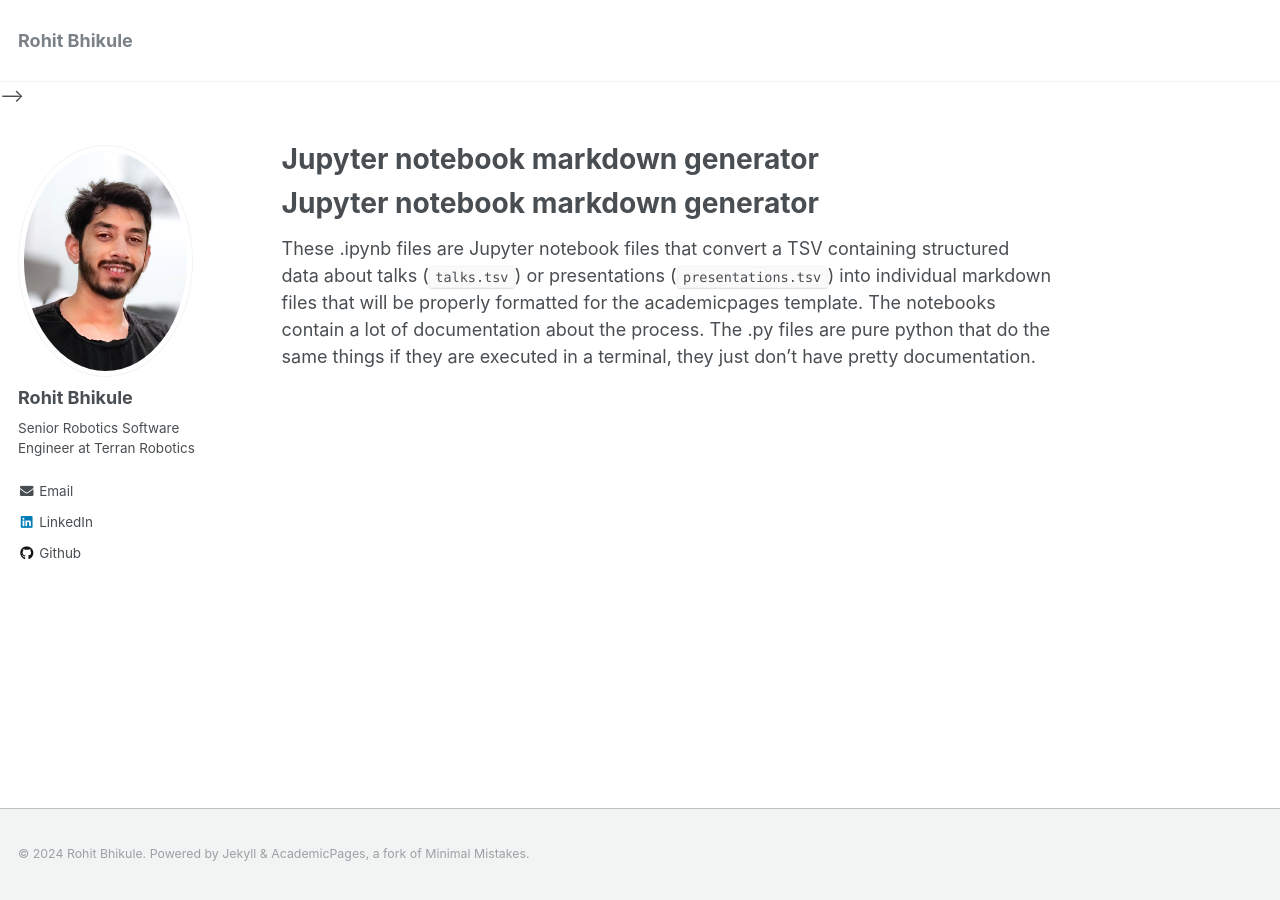
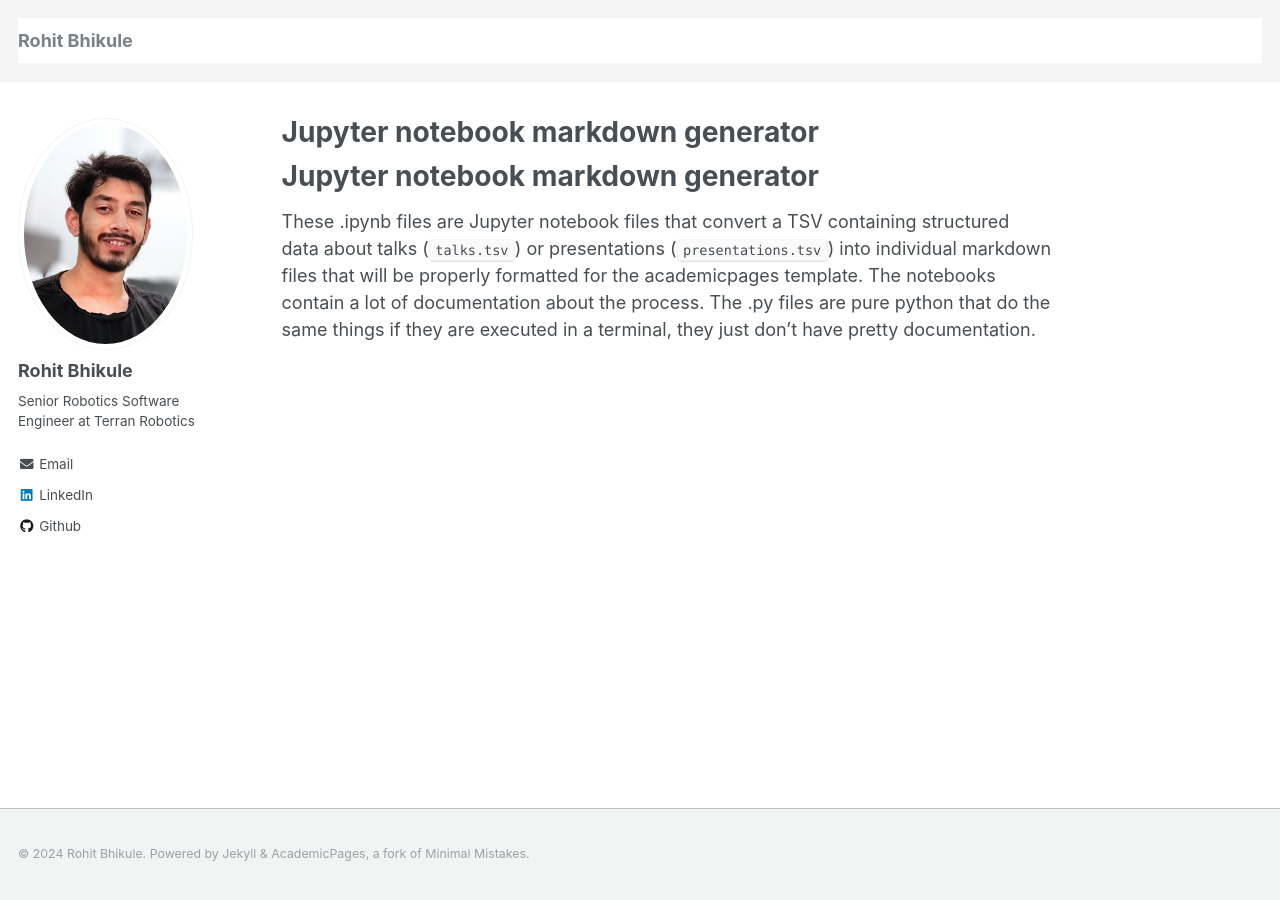
Before and after one commit to rohiitb/rohiitb.github.io, a Jekyll site: the page built from markdown_generator/readme.md, in a window 1280 px wide. Built offline with Jekyll 4.4.1, drawn with Linux system fonts in a browser that asks for light colours; our own code applies the rules of GitHub Pages for plain Markdown files.

Commit message:
masthead background color

```diff
--- a/_layouts/default.html
+++ b/_layouts/default.html
@@ -11,8 +11,8 @@
 
   <body>
 
-    <!-- {% include browser-upgrade.html %}
-    {% include masthead.html %} -->
+    {% include browser-upgrade.html %}
+    {% include masthead.html %}
 
     {{ content }}
 
--- a/_sass/_masthead.scss
+++ b/_sass/_masthead.scss
@@ -5,6 +5,7 @@
 .masthead {
   position: relative;
   border-bottom: 1px solid $border-color;
+  background-color: #f5f5f5;
   -webkit-animation: intro 0.3s both;
           animation: intro 0.3s both;
   -webkit-animation-delay: 0.15s;
```
Also changed, not shown: _pages/about.md (+0 -1 lines).
